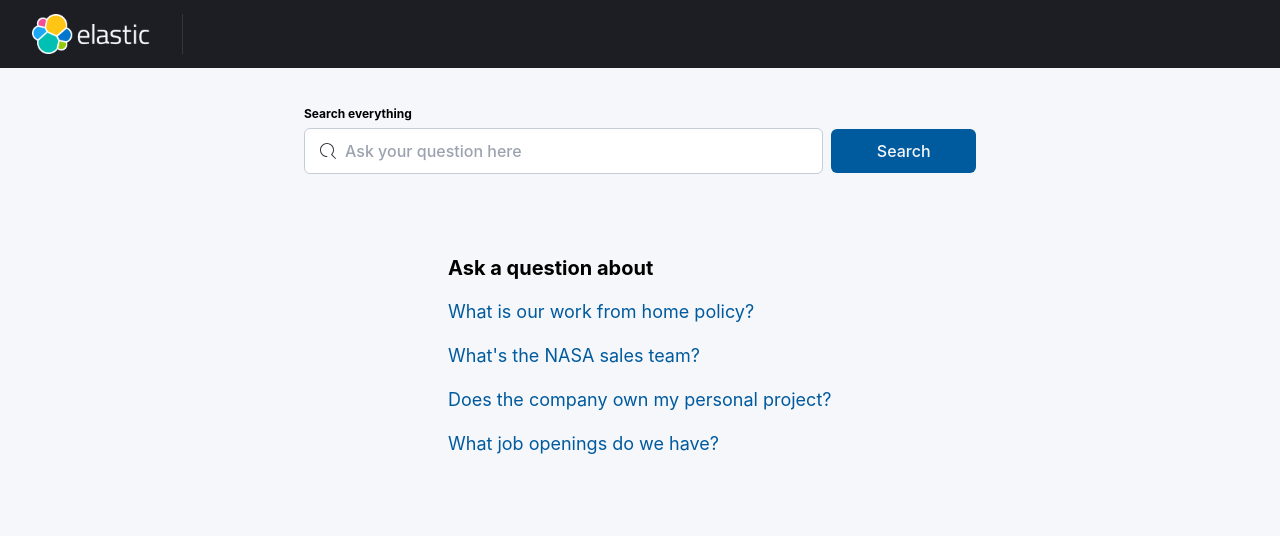
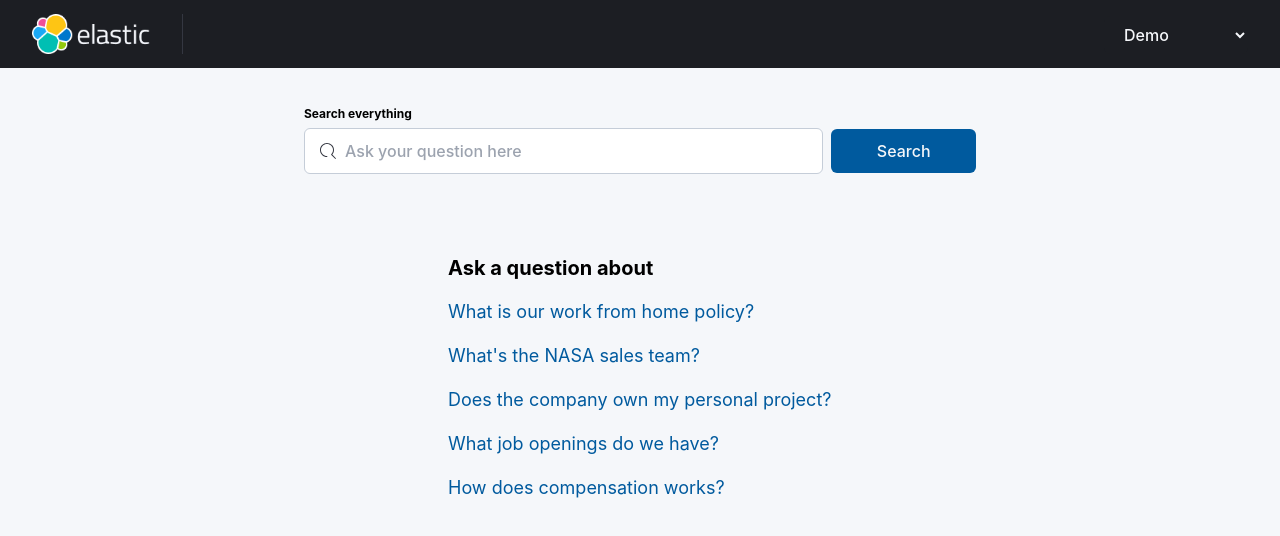
Before and after one commit to daveyholler/chat-ui, a React (Create React App) app: page / in a window 1280 px wide. Shown: the top 536 px of the page. Built offline with nearby package versions, Linux system fonts and the light colour scheme.

Commit message:
changes for permissions

```diff
--- a/src/App.tsx
+++ b/src/App.tsx
@@ -139,7 +139,8 @@ function App() {
     "What is our work from home policy?",
     "What's the NASA sales team?",
     "Does the company own my personal project?",
-    "What job openings do we have?"
+    "What job openings do we have?",
+    "How does compensation works?"
   ]
 
   return (
--- a/src/components/header.tsx
+++ b/src/components/header.tsx
@@ -1,14 +1,34 @@
 // eslint-disable-next-line @typescript-eslint/ban-ts-comment
 // @ts-ignore
 import elasticTypeMark from "./images/elasticTypeMark.png";
+import {
+  actions,
+  thunkActions,
+  useAppDispatch,
+  useAppSelector,
+} from "../store/provider";
 export const Header = () => {
+  const dispatch = useAppDispatch();
+  const userRole = useAppSelector((state) => state.userRole);
+
   return (
-    <div className="inline-flex space-x-6 items-center justify-start px-8 py-3.5 bg-dark-ink w-full">
-      <div className="flex space-x-1 items-center justify-end pr-8 border-r border-ink">
+    <div className="flex flex-row justify-between space-x-6 px-8 py-3.5 bg-dark-ink w-full">
+      <div className="pr-8 border-r border-ink">
         <img width={118} height={40} src={elasticTypeMark} />
       </div>
-      <div className="flex flex-col items-center justify-center w-10 h-10 p-2 bg-ink rounded-full hidden">
-        <p className="text-lg font-solid leading-normal text-white">sign-out</p>
+      <div className="flex self-end">
+        <select
+          onChange={(e) => {
+            dispatch(
+              thunkActions.setUserRole(e.target.value as "demo" | "manager")
+            );
+          }}
+          value={userRole}
+          className="bg-dark-ink text-light-fog font-medium flex-row items-center justify-center w-36 px-4 py-2 rounded-md focus:outline-none"
+        >
+          <option value="demo">Demo</option>
+          <option value="manager">Manager</option>
+        </select>
       </div>
     </div>
   );
--- a/src/store/provider.tsx
+++ b/src/store/provider.tsx
@@ -16,6 +16,7 @@ type GlobalStateType = {
   streamMessage: string;
   conversation: ChatMessageType[];
   inProgressMessage: boolean;
+  userRole: "demo" | "manager";
 };
 
 const GLOBAL_STATE: GlobalStateType = {
@@ -26,6 +27,7 @@ const GLOBAL_STATE: GlobalStateType = {
   streamMessage: "",
   conversation: [],
   inProgressMessage: false,
+  userRole: "demo",
 };
 
 // const API_HOST = "http://127.0.0.1:5000/api";
@@ -74,6 +76,9 @@ const globalSlice = createSlice({
       state.streamMessage = "";
       state.conversation = [];
     },
+    setUserRole: (state, action) => {
+      state.userRole = action.payload.userRole;
+    },
   },
 });
 
@@ -102,6 +107,13 @@ export const isFacetSelected = (
 };
 
 export const thunkActions = {
+  setUserRole(userRole: "demo" | "manager") {
+    return async function setUserRole(dispatch, getState) {
+      dispatch(actions.reset());
+      dispatch(actions.setUserRole({ userRole }));
+      dispatch(thunkActions.search(getState().query, []));
+    };
+  },
   search: (query, filters) => {
     return async function fetchSearch(dispatch, getState) {
       dispatch(actions.setLoading({ loading: true }));
@@ -117,6 +129,7 @@ export const thunkActions = {
           query: query,
           filters: filters,
           conversation_id: getState().searchResponse?.conversation_id,
+          user: getState().userRole,
         }),
         headers: defaultHeaders,
       });
```
